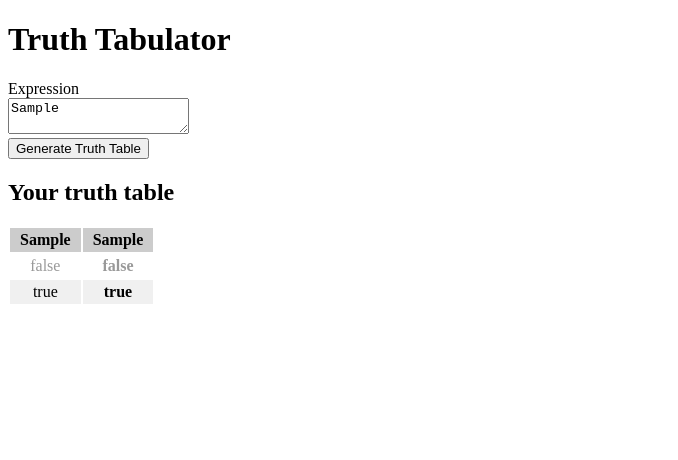
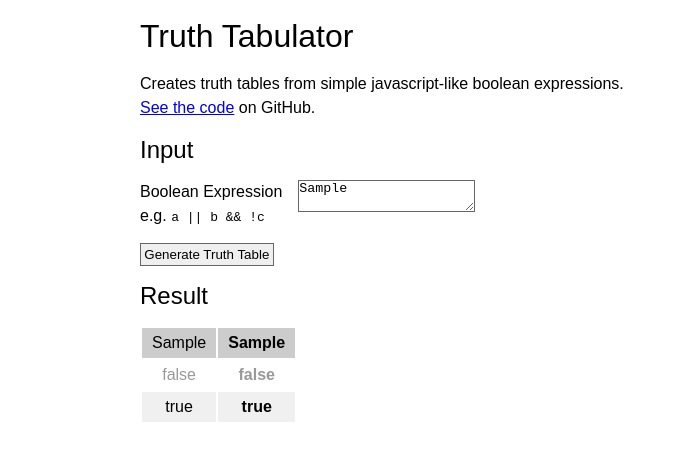
Before and after one commit to gilessmart/TruthTabulator, a plain HTML site: page index.html in a window 1280 px wide. Both pictures are taken after typing "Sample" into the empty fields and a click on the button "Generate Truth Table". Shown: the whole page, without its empty margins (0-678 px from the left). Drawn offline with nearby package versions, Linux system fonts and the light colour scheme.

Commit message:
Added a readme and tidied up the demo page.

```diff
--- a/css/style.css
+++ b/css/style.css
@@ -1,27 +1,85 @@
-table#truthTable {
+* {
+    margin: 0;
+    padding: 0;
+    border: none;
+    font-weight: normal;
+}
+
+.clearMe {
+    clear: both;
+}
+
+body {
+    font-family: sans-serif;
+    line-height: 1.5em;
+}
+
+h1, h2, h3, h4, h5, h6, p, ul, ol {
+    margin-bottom: 0.75em;
+    margin-top: 0.75em;
+}
+
+li {
+    margin-left: 2em;
+}
+
+textarea, button {
+    border: solid 1px #666;
+}
+
+button {
+    padding: 0.25em;
+}
+
+#mainContainer {
+    max-width: 1000px;
+    margin: 0 auto;
+}
+
+#input form .formLabelBox {
+    float: left;
+    margin-right: 1em;
+    margin-bottom: 0.75em;
+}
+
+#input form .formInputBox {
+    float: left;
+    margin-bottom: 0.75em;
+}
+
+#input form #expressionBox {
+    max-width: 250px;
+    max-height: 75px;
+}
+
+#results {
+    display: none;
+}
+
+#results table#truthTable {
 	border: 0;
 }
 
-table#truthTable thead tr {
+#results table#truthTable thead tr {
 	background-color: #ccc;
 }
 
-table#truthTable tbody tr:nth-child(2n) {
+#results table#truthTable tbody tr:nth-child(2n) {
 	background-color: #f0f0f0;
 }
 
-table#truthTable td,
-table#truthTable th {
+#results table#truthTable td,
+#results table#truthTable th {
 	text-align: center;
 	padding: 3px 10px;
 	margin: 0px;
 }
 
-table#truthTable td.result,
-table#truthTable th.result {
+#results table#truthTable td.result,
+#results table#truthTable th.result {
 	font-weight: bold;
 }
 
-table#truthTable td.false {
+#results table#truthTable td.false {
 	color: #999;
 }
--- a/index.html
+++ b/index.html
@@ -8,13 +8,36 @@
 	<link type="text/css" rel="stylesheet" href="css/style.css" />
 </head>
 <body>
-    <h1>Truth Tabulator</h1>
-    <label for="expressionBox">Expression</label><br />
-    <textarea id="expressionBox"></textarea><br />
-    <button id="startButton">Generate Truth Table</button>
+    <div id="mainContainer">
+        <header>
+            <h1>Truth Tabulator</h1>
+            <p>
+                Creates truth tables from simple javascript-like boolean expressions.<br />
+                <a href="https://github.com/gilessmart/truth-tabulator">See the code</a> on GitHub.
+            </p>
+        </header>
 
-    <h2>Your truth table</h2>
-    <table id="truthTable">
-    </table>
+        <section id="input">
+            <h2>Input</h2>
+
+            <form>
+                <div class="formLabelBox">
+                    <label for="expressionBox">Boolean Expression</label><br />
+                    e.g. <code>a || b && !c</code>
+                </div>
+                <div class="formInputBox">
+                    <textarea id="expressionBox"></textarea><br />
+                </div>
+                <div class="clearMe"></div>
+
+                <button id="startButton">Generate Truth Table</button>
+            </form>
+        </section>
+
+        <section id="results">
+            <h2>Result</h2>
+            <table id="truthTable"></table>
+        </section>
+    </div>
 </body>
 </html>
--- a/js/truthTabulator.js
+++ b/js/truthTabulator.js
@@ -90,13 +90,14 @@
         var expressionBox = $('#expressionBox'),
             startButton = $('#startButton'),
             identifiersList = $('#identifiersList'),
-            truthTableElement = $('#truthTable');
+            truthTableElement = $('#truthTable'),
+            resultsSection = $('#results');
 
         startButton.click(function () {
             var expression = expressionBox.val(),
                 truthTable = getTruthTable(expression);
-
             setResult(truthTable);
+            return false;
         });
 
         function setResult (truthTable) {
@@ -112,6 +113,8 @@
 
             truthTableElement.append(tableHeader);
             truthTableElement.append(tableBody);
+
+            resultsSection.show();
         }
 
 		// todo - change to getHeaders
```
Also changed, not shown: readme.md (added).
